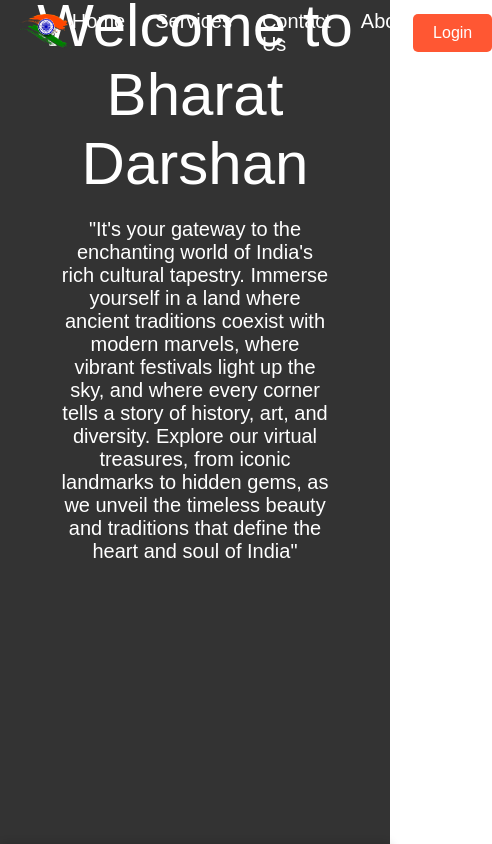
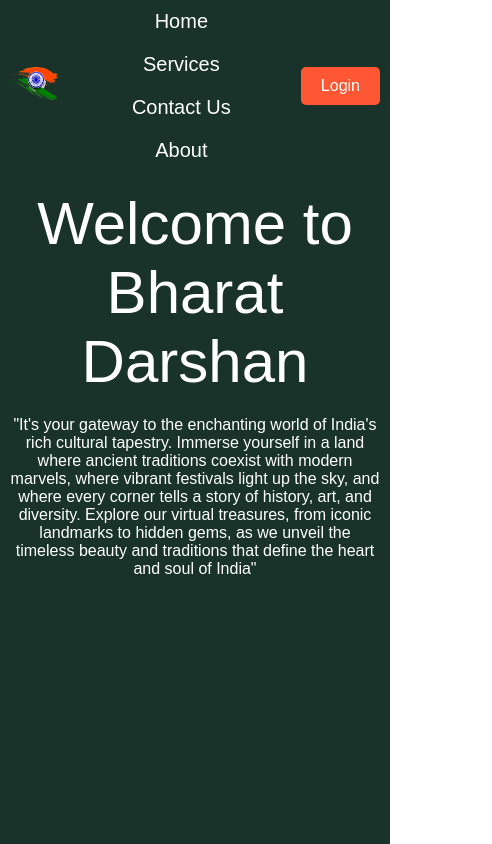
Before and after one commit to runnerGaz/SIH, a plain HTML site: page index.html in a window 390 px wide. Shown: the top 844 px of the page, 492 px wide, since content can reach past the window. Drawn offline with Linux system fonts and the light colour scheme.

Commit message:
Update styles.css

```diff
--- a/styles.css
+++ b/styles.css
@@ -66,6 +66,7 @@ nav {
 .main-content {
     height: 100vh;
     width: 100%;
+    background-color: aquamarine;
     background-image: url('taj mahal.jpg');
     background-size: cover;
     background-position: center;
@@ -178,3 +179,54 @@ nav {
 .social-media img:hover {
     transform: scale(1.2); /* Increase icon size on hover */
 }
+
+/* Styles for screens larger than 768px */
+@media screen and (min-width: 769px) {
+    .nav-links {
+        gap: 50px; /* Increase spacing between navigation links */
+    }
+
+    .nav-links li {
+        font-size: 24px; /* Increase font size for navigation links */
+    }
+
+    .welcome-text {
+        font-size: 24px; /* Increase font size for welcome text */
+        padding: 20px; /* Add more padding around welcome text */
+    }
+
+    #short-desc {
+        font-size: 18px; /* Increase font size for short description */
+    }
+
+    /* Adjust other styles as needed for larger screens */
+}
+
+/* Styles for screens smaller than 768px (e.g., mobile devices) */
+@media screen and (max-width: 768px) {
+    nav {
+        padding: 10px; /* Reduce navigation padding for smaller screens */
+    }
+
+    .nav-links {
+        flex-direction: column; /* Stack navigation links vertically */
+        gap: 20px; /* Add spacing between stacked navigation links */
+    }
+
+    .nav-links li {
+        font-size: 20px; /* Adjust font size for mobile navigation links */
+        text-align: center; /* Center-align navigation links */
+    }
+
+    .welcome-text {
+        font-size: 20px; /* Adjust font size for welcome text on mobile */
+    }
+
+    #short-desc {
+        font-size: 16px; /* Adjust font size for short description on mobile */
+        padding-left: 10px; /* Reduce left padding for mobile */
+        padding-right: 10px; /* Reduce right padding for mobile */
+    }
+
+    /* Adjust other styles as needed for smaller screens */
+}
```
